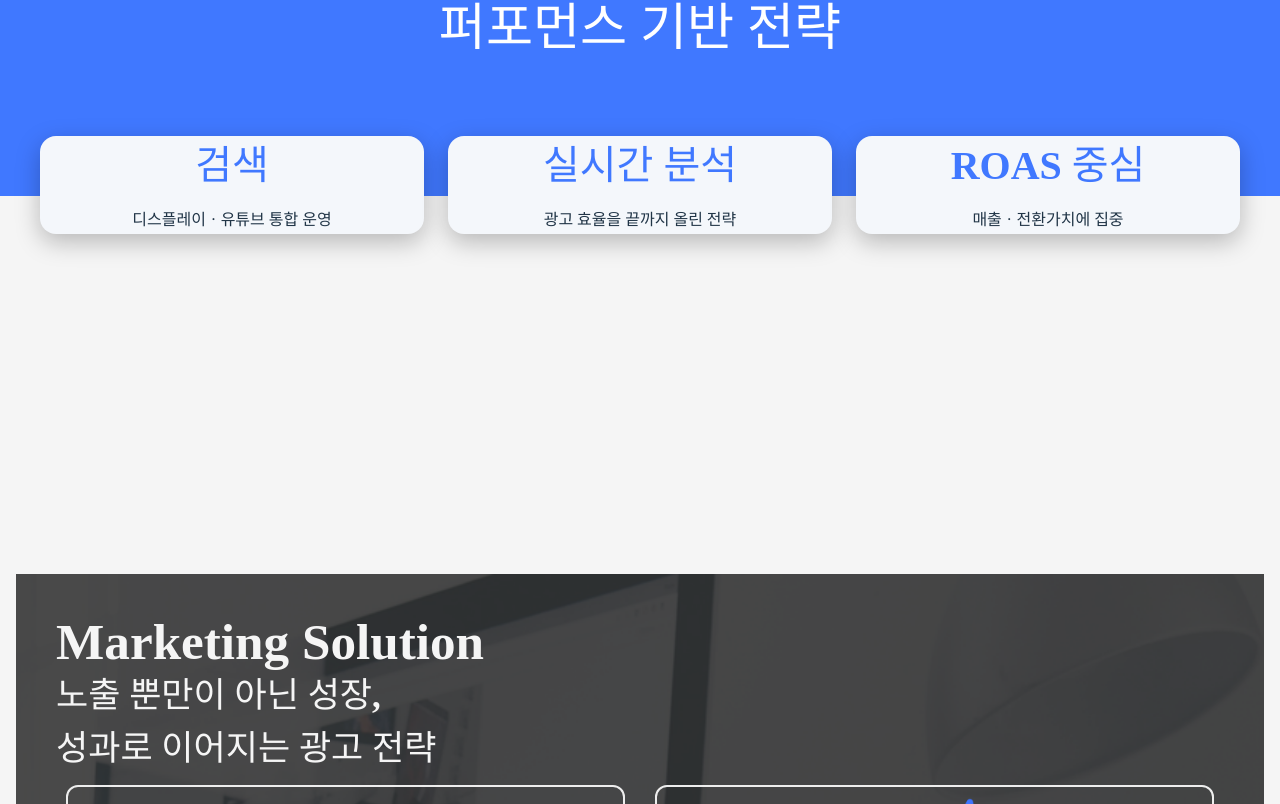
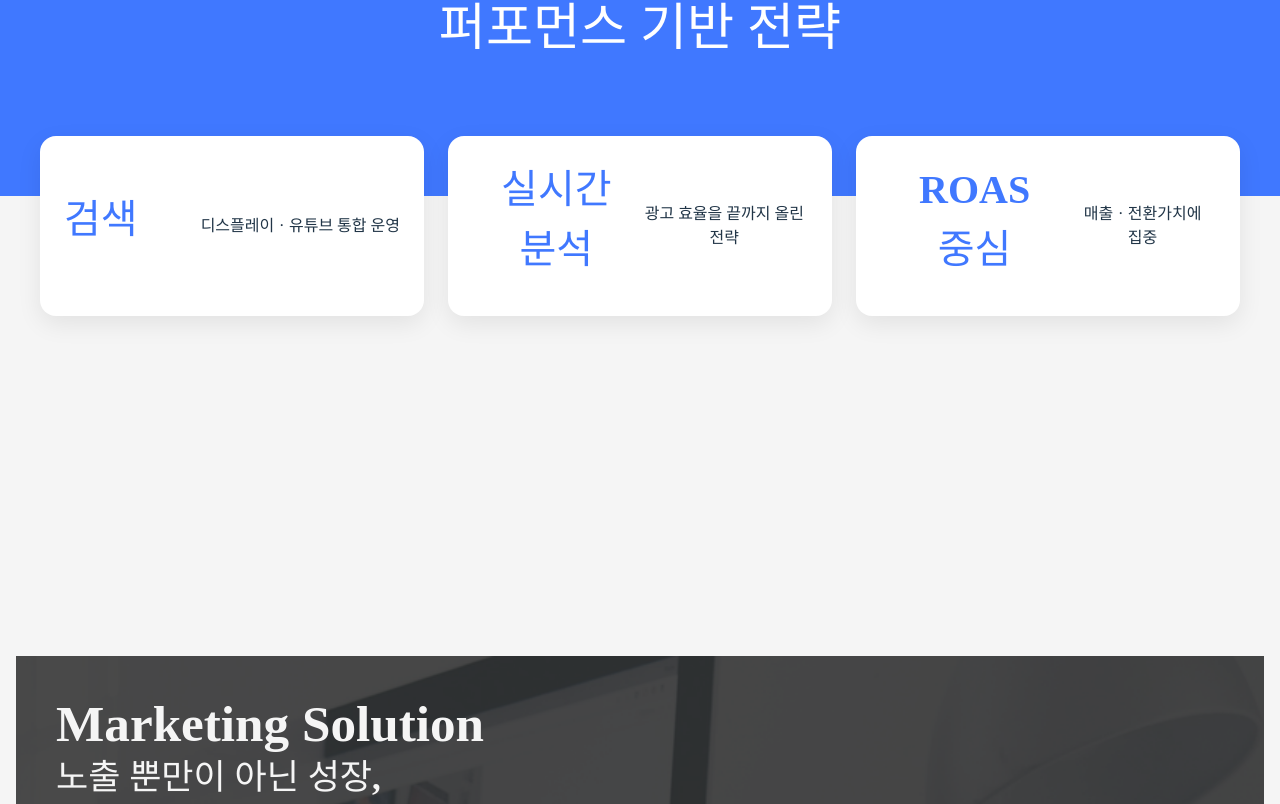
Before and after one commit to hsy1410-dev/daeyeon, a React (Vite) app: page / in a window 1280 px wide. Shown: the part 896-1700 px from the top of the page. Built offline with nearby package versions, Linux system fonts and the light colour scheme.

Commit message:
ㄴㅇㄹㅁ

```diff
--- a/src/App.css
+++ b/src/App.css
@@ -375,6 +375,10 @@ button:hover {
 .sec6 h5{
   font-size:30px;
 }
+.sec6 h2{
+  color: black;
+  font-size: 40px;
+}
 .sec7{
   border: 5px solid blue;
   padding: 40px;
@@ -713,3 +717,114 @@ button:hover {
 .f{
   margin-bottom: -150px;
 }
+.cardWrap {
+  display: flex;
+  gap: 24px;
+}
+
+.card {
+  display: flex;
+  align-items: center;         /* 세로 가운데 */
+  justify-content: space-between;
+
+  width: 100%;
+  max-width: 420px;
+  padding: 24px;
+
+  background: #fff;
+  border-radius: 16px;
+  box-shadow: 0 8px 24px rgba(0,0,0,0.08);
+}
+
+.cardText {
+  flex: 1;                     /* 텍스트 영역 확보 */
+}
+
+.cardImg {
+  width: 90px;
+  height: 90px;
+  object-fit: contain;
+
+  margin-left: 16px;           /* 텍스트와 간격 */
+  flex-shrink: 0;              /* 이미지 찌그러짐 방지 */
+}
+/* 기본(PC/태블릿) */
+.cardWrap {
+  display: flex;
+  gap: 24px;
+  flex-wrap: wrap;              /* 줄바꿈 허용 */
+}
+
+.card {
+  display: flex;
+  align-items: center;
+  justify-content: space-between;
+
+  width: 100%;
+  max-width: 420px;
+  padding: 24px;
+
+  background: #fff;
+  border-radius: 16px;
+  box-shadow: 0 8px 24px rgba(0,0,0,0.08);
+}
+
+.cardText {
+  flex: 1;
+}
+
+.cardImg {
+  width: 90px;
+  height: 90px;
+  object-fit: contain;
+
+  margin-left: 16px;
+  flex-shrink: 0;
+  display: block;
+}
+
+/* ✅ 모바일 반응형 */
+@media (max-width: 768px) {
+  .cardWrap {
+    flex-direction: column;     /* 카드들을 세로로 */
+    gap: 16px;
+  }
+
+  .card {
+    max-width: 100%;
+    padding: 18px;
+
+    flex-direction: column;     /* 카드 내부도 세로로 */
+    align-items: flex-start;    /* 텍스트는 왼쪽 정렬 */
+    gap: 12px;
+  }
+
+  .cardImg {
+    margin-left: 0;             /* 가로 간격 제거 */
+    align-self: flex-end;       /* ✅ 이미지는 오른쪽 끝으로 */
+    width: 72px;
+    height: 72px;
+  }
+
+  .cardText h2 {
+    font-size: 18px;
+    line-height: 1.25;
+  }
+
+  .cardText p {
+    font-size: 14px;
+    line-height: 1.5;
+  }
+}
+
+/* 더 작은 폰(선택) */
+@media (max-width: 420px) {
+  .card {
+    padding: 16px;
+  }
+
+  .cardImg {
+    width: 64px;
+    height: 64px;
+  }
+}
--- a/src/App.jsx
+++ b/src/App.jsx
@@ -429,27 +429,34 @@ useEffect(() => {
         <p>광고 집행부터 전환 이후의 데이터까지 분석해</p>
         <p>성과 지표를 기준으로 캠페인을 운영합니다.</p>
 <div className="cardWrap">
+<div className="cardWrap">
   <div className="card">
-
-    <img src={back1} className="cardImg" />
+    <div className="cardText">
       <h2>전환 및 성과 분석</h2>
       <p>클릭 이후 어떤 행동이 일어나는지 전환 데이터로 명확히 분석합니다.</p>
       <p>문의, 신청, 구매 등 비즈니스에 실제로 의미 있는 지표만을</p>
       <p>기준으로 광고 성과를 판단합니다.</p>
     </div>
+    <img src={back1} className="cardImg" />
+  </div>
 
   <div className="card">
-    <img src={back2} className="cardImg" />
+    <div className="cardText">
       <h2>모든 결과는 수치로 확인 가능합니다.</h2>
       <p>광고는 감각이 아니라</p>
       <p>데이터와 지표로 관리되어야 합니다.</p>
     </div>
+    <img src={back2} className="cardImg" />
+  </div>
 
   <div className="card">
-    <img src={back3} className="cardImg" />
+    <div className="cardText">
       <h2>변동성은 관리되고, 성과는 안정됩니다.</h2>
       <p>비효율 구간을 빠르게 감지해 손실을 줄여</p>
       <p>광고비 대비 성과가 유지되는 구조를 만듭니다.</p>
+    </div>
+    <img src={back3} className="cardImg" />
+  </div>
 </div>
 </div>
 
```
Lines whose indentation alone changed are shown as unchanged.
